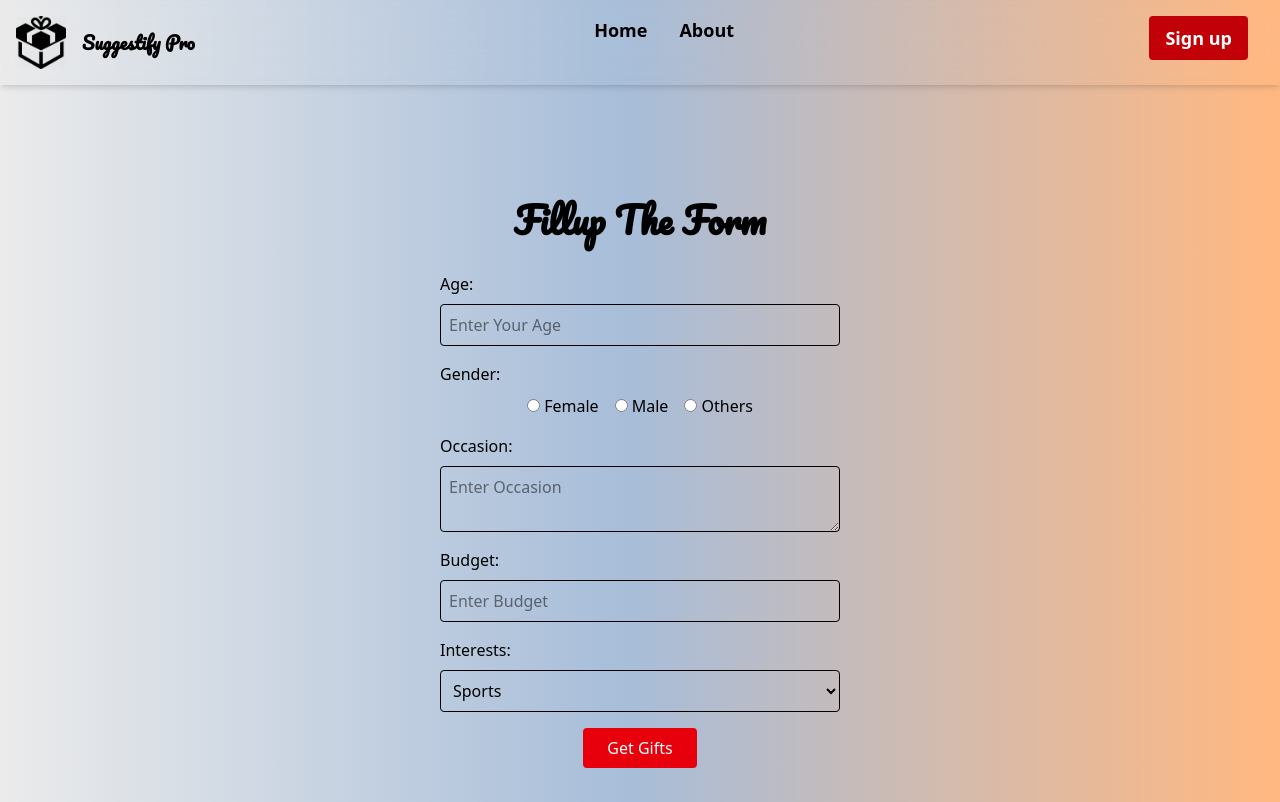
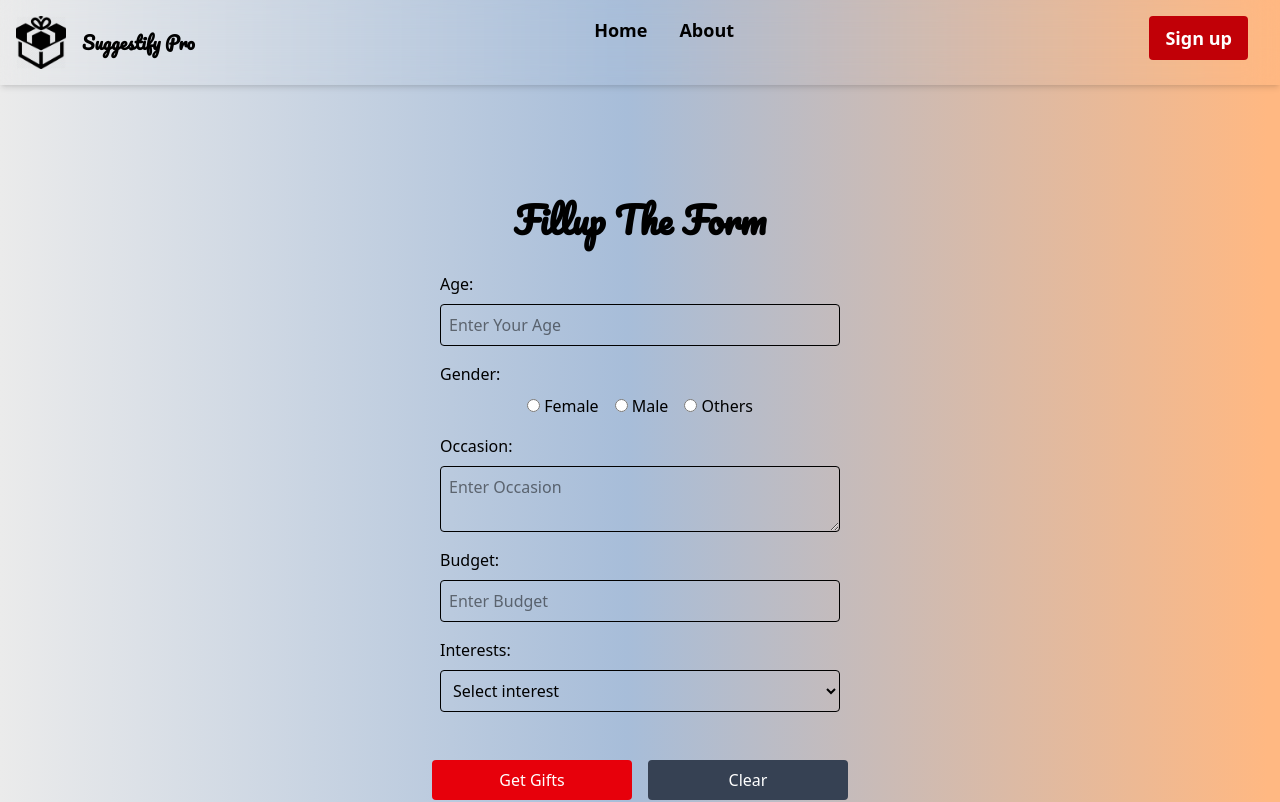
Before and after one commit to utpanna-pradhan/Suggestify-SmartGifting, a React (Vite) app: page /form in a window 1280 px wide. Shown: the top 802 px of the page. Built offline with nearby package versions, Linux system fonts and the light colour scheme; a web font is replaced by a local one.

Commit message:
added form validation,reponse

```diff
--- a/src/components/Formsec.jsx
+++ b/src/components/Formsec.jsx
@@ -1,67 +1,192 @@
-import React from 'react';
-import {Link} from 'react-router-dom';
+import React from "react";
+import { Link } from "react-router-dom";
 import { motion } from "motion/react";
+import { useState, useEffect } from "react";
 
 function Formsec() {
+  const [details, setDetails] = useState({
+    age: "",
+    gender: "",
+    occasion: "",
+    budget: "",
+    interest: "",
+  });
+  const [submitted, setSubmitted] = useState(false);
+
+  const getGiftData = async () => {
+    const response = await fetch(
+      "https://jsonplaceholder.typicode.com/todos/1"
+    ).then(response => response.json())
+      .then(json => console.log(json));
+      const data = response.id;
+      console.log("data is " + data);
+  };
+  useEffect(() => {
+    const savedData = localStorage.getItem("myformsaveddata");
+    if (savedData) {
+      setDetails(JSON.parse(savedData));
+    }
+  }, []);
+  const handleChange = (e) => {
+    console.log(e.target);
+    const { name, value } = e.target;
+    setDetails((prev) => {
+      return { ...prev, [name]: value };
+    });
+  };
+  const validateForm = () => {
+    const { age, gender, occasion, budget, interest } = details;
+    if (!age || !gender || !occasion || !budget || !interest) {
+      alert("Please fill up the fields");
+    }
+    if (parseInt(age) <= 0) {
+      alert("Age must be greater than zero");
+    }
+    if (parseInt(budget) <= 0) {
+      alert("Budget must be greater than zero");
+    }
+  };
+
+
+
+
+  const handleSubmit = (e) => {
+     getGiftData();
+    e.preventDefault();
+    if (!validateForm()) return;
+
+    //console.log("Form submitted :" + details);
+
+    localStorage.setItem("myformsaveddata", JSON.stringify(details));
+    console.log("form data is saved to local storage");
+    setDetails({
+      age: "",
+      gender: "",
+      occasion: "",
+      budget: "",
+      interest: "",
+    });
+    setSubmitted(true);
+  };
+  const handleclear = () => {
+    setDetails({
+      age: "",
+      gender: "",
+      occasion: "",
+      budget: "",
+      interest: "",
+    });
+  };
   return (
-    <div className='mt-30 mb-30'>
-        <h1 className='text-center font-bold text-4xl Pacificofont mb-8'>Fillup The Form</h1>
-       <form className="flex flex-col justify-center items-center w-100 mx-auto  ">
+    <div className="mt-30 mb-30">
+      <h1 className="text-center font-bold text-4xl Pacificofont mb-8">
+        Fillup The Form
+      </h1>
+      <form
+        className="flex flex-col justify-center items-center w-100 mx-auto  "
+        onSubmit={handleSubmit}
+      >
         <label className="w-full mb-2">Age:</label>
         <input
           type="number"
+          name="age"
+          value={details.age}
           placeholder="Enter Your Age"
           className="mb-4 p-2 border rounded w-full"
+          onChange={handleChange}
         />
 
         <label className="w-full mb-2">Gender:</label>
         <div className="flex gap-4 mb-4">
           <label>
-                <input type="radio" name="gender" value="female" /> Female
+            <input
+              type="radio"
+              name="gender"
+              value="female"
+              onChange={handleChange}
+            />{" "}
+            Female
           </label>
           <label>
-                <input type="radio" name="gender" value="male" /> Male
+            <input
+              type="radio"
+              name="gender"
+              value="male"
+              onChange={handleChange}
+            />{" "}
+            Male
           </label>
           <label>
-                <input type="radio" name="gender" value="others" /> Others
+            <input
+              type="radio"
+              name="gender"
+              value="others"
+              onChange={handleChange}
+            />{" "}
+            Others
           </label>
         </div>
 
         <label className="w-full mb-2">Occasion:</label>
         <textarea
+          name="occasion"
+          value={details.occasion}
           placeholder="Enter Occasion"
           className="mb-4 p-2 border rounded w-full"
+          onChange={handleChange}
         ></textarea>
 
         <label className="w-full mb-2">Budget:</label>
         <input
           type="number"
           placeholder="Enter Budget"
+          name="budget"
+          value={details.budget}
           className="mb-4 p-2 border rounded w-full"
+          onChange={handleChange}
         />
 
         <label className="w-full mb-2">Interests:</label>
-            <select className="mb-4 p-2 border rounded w-full">
-              <option>Sports</option>
-              <option>Singing</option>
-              <option>Dancing</option>
+        <select
+          className="mb-4 p-2 border rounded w-full"
+          name="interest"
+          value={details.interest}
+          onChange={handleChange}
+        >
+          <option value="">Select interest</option>
+          <option value="Sports">Sports</option>
+          <option value="Singing">Singing</option>
+          <option value="Dancing">Dancing</option>
         </select>
+        <div className="flex flex-row gap-4 form_btn mt-8 mb-8">
           <motion.button
-             whileHover={{ scale: 1.1 }} whileTap={{ scale: 0.9 }} className="w-50"
+            type="submit"
+            whileHover={{ scale: 1.1 }}
+            whileTap={{ scale: 0.9 }}
+            className="w-50 bg-red-600 text-white px-5 py-2 rounded hover:bg-red-700 transition"
           >
-                 <button className="bg-red-600 text-white px-6 py-2 rounded hover:bg-red-700 transition">
-              <Link to='getgift'>
             Get Gifts
-              </Link>
-
-            </button>
-
-
           </motion.button>
-
+          <motion.button
+            onClick={handleclear}
+            type="button"
+            whileHover={{ scale: 1.1 }}
+            whileTap={{ scale: 0.9 }}
+            className="w-50 bg-gray-700 text-white px-5 py-2 rounded hover:bg-gray-900 transition"
+          >
+            Clear
+          </motion.button>
+        </div>
       </form>
+      {submitted && (
+        <div className="text-center text-xl mt-8 mb-8 font-semibold  bg-green-100 rounded p-4">
+          You will get a gift suggestion for {details.age} year's old{" "}
+          {details.gender} for {details.occasion} having interest on{" "}
+          {details.interest}{" "}
         </div>
-  )
+      )}
+    </div>
+  );
 }
 
-export default Formsec
+export default Formsec;
--- /dev/null
+++ b/src/components/GetGift.jsx
@@ -0,0 +1,11 @@
+import React from 'react'
+
+function GetGift() {
+  return (
+    <div>
+
+    </div>
+  )
+}
+
+export default GetGift
--- a/src/components/Home.jsx
+++ b/src/components/Home.jsx
@@ -12,32 +12,24 @@ function Home() {
 
 
 
-
-
-
-
-
-
-
-
       <svg xmlns="http://www.w3.org/2000/svg" viewBox="0 0 1440 320">
         <path
           fill="#b30000"
-          fill-opacity="1"
+          fillOpacity="1"
           d="M0,160L48,165.3C96,171,192,181,288,176C384,171,480,149,576,138.7C672,128,768,128,864,138.7C960,149,1056,171,1152,197.3C1248,224,1344,256,1392,272L1440,288L1440,0L1392,0C1344,0,1248,0,1152,0C1056,0,960,0,864,0C768,0,672,0,576,0C480,0,384,0,288,0C192,0,96,0,48,0L0,0Z"
         ></path>
       </svg>
       <div className="mt-0">
         <div className="flex flex-col md:flex-row mb-4  mt-0 home_main_content">
           <div className="flex flex-col pl-8 gap-5 justify-center md:w-2/3">
-            <motion.path
+            {/* <motion.path
               initial={{ pathLength: 0 }}
               animate={{ pathLength: 1 }}
-            >
+            > */}
               <h1 className="text-9xl font-bold text-start Pacificofont font_red">
                 Suggestify Pro
               </h1>
-            </motion.path>
+            {/* </motion.path> */}
 
             <h3 className=" text-3xl font-semibold  text-start pt-12">
               “AI-Powered Gifting. Thoughtful. Personal. Effortless.”
@@ -45,14 +37,14 @@ function Home() {
             <motion.button
               whileHover={{ scale: 1.1 }}
               whileTap={{ scale: 0.9 }}
-              className="w-50"
-            >
-              <button
+              className="w-50 inline-block bg-red-600 text-white px-6 py-2 rounded-md text-lg hover:bg-red-700 transition"
+            ><Link to="/form">Scroll to Form</Link>
+              {/* <button
                 type="button"
-                className=" inline-block bg-red-600 text-white px-6 py-2 rounded-md text-lg hover:bg-red-700 transition"
+                className=" "
               >
                 <Link to="/form">Scroll to Form</Link>
-              </button>
+              </button> */}
             </motion.button>
           </div>
 
@@ -70,7 +62,7 @@ function Home() {
       <svg xmlns="http://www.w3.org/2000/svg" viewBox="0 0 1440 320">
         <path
           fill="#b30000"
-          fill-opacity="1"
+          fillOpacity="1"
           d="M0,128L60,154.7C120,181,240,235,360,261.3C480,288,600,288,720,266.7C840,245,960,203,1080,186.7C1200,171,1320,181,1380,186.7L1440,192L1440,320L1380,320C1320,320,1200,320,1080,320C960,320,840,320,720,320C600,320,480,320,360,320C240,320,120,320,60,320L0,320Z"
         ></path>
       </svg>
--- a/src/components/Privacy.jsx
+++ b/src/components/Privacy.jsx
@@ -7,7 +7,7 @@ function Privacy() {
     <div className="privacy_page mb-28 ">
       <div className="privacy_head ">
         {/* <svg xmlns="http://www.w3.org/2000/svg" viewBox="0 0 1440 320">
-  <path fill="#b20000" fill-opacity="1" d="M0,256L120,229.3C240,203,480,149,720,138.7C960,128,1200,160,1320,176L1440,192L1440,0L1320,0C1200,0,960,0,720,0C480,0,240,0,120,0L0,0Z"></path>
+  <path fill="#b20000" fillOpacity="1" d="M0,256L120,229.3C240,203,480,149,720,138.7C960,128,1200,160,1320,176L1440,192L1440,0L1320,0C1200,0,960,0,720,0C480,0,240,0,120,0L0,0Z"></path>
       </svg> */}
         <svg
           xmlns="http://www.w3.org/2000/svg"
@@ -16,7 +16,7 @@ function Privacy() {
         >
           <path
             fill="#b20000"
-            fill-opacity="1"
+            fillOpacity="1"
             d="M0,96L120,133.3C240,171,480,245,720,250.7C960,256,1200,192,1320,160L1440,128L1440,0L1320,0C1200,0,960,0,720,0C480,0,240,0,120,0L0,0Z"
           ></path>
         </svg>
```
Lines whose indentation alone changed are shown as unchanged.
